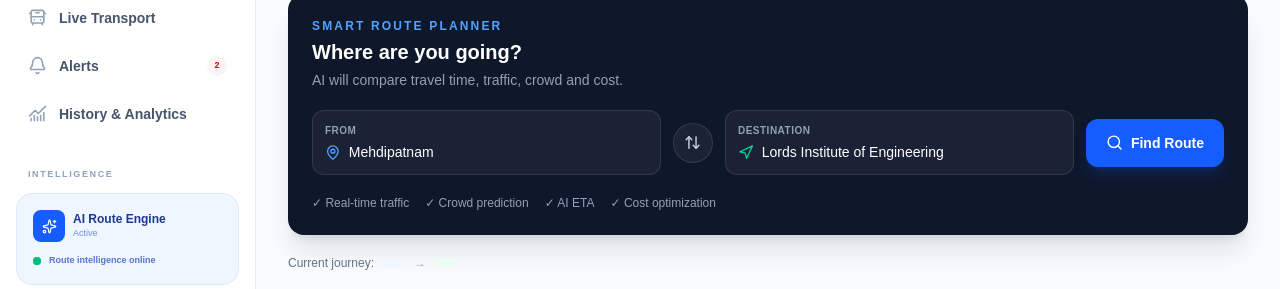
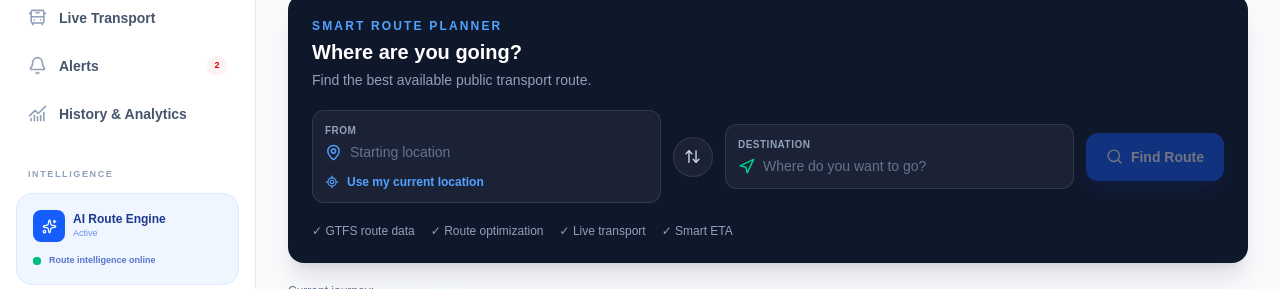
Before and after one commit to ahmadbhanvadiya-dot/Smartcommute-web, a Next.js app: page /dashboard in a window 1280 px wide. Shown: the part 230-519 px from the top of the page. Built offline with nearby package versions, Linux system fonts and the light colour scheme.

Commit message:
added current location

```diff
--- a/src/app/dashboard/page.tsx
+++ b/src/app/dashboard/page.tsx
@@ -139,6 +139,50 @@ const [currentLocation, setCurrentLocation] =
 
 const [locationLoading, setLocationLoading] =
   useState(false);
+
+const handleUseCurrentLocation = () => {
+  if (!navigator.geolocation) {
+    setRouteError(
+      "Location services are not supported by this browser."
+    );
+    return;
+  }
+
+  setLocationLoading(true);
+  setRouteError(null);
+
+  navigator.geolocation.getCurrentPosition(
+    (position) => {
+      const coordinates = {
+        latitude: position.coords.latitude,
+        longitude: position.coords.longitude,
+      };
+
+      setCurrentLocation(coordinates);
+
+      setLocationLoading(false);
+    },
+
+    (error) => {
+      console.error(
+        "Location error:",
+        error
+      );
+
+      setLocationLoading(false);
+
+      setRouteError(
+        "Unable to access your location. Please allow location permission and try again."
+      );
+    },
+
+    {
+      enableHighAccuracy: true,
+      timeout: 10000,
+      maximumAge: 5000,
+    }
+  );
+};
 
   /* ======================================================= */
   /* BEST ROUTE */
@@ -329,8 +373,14 @@ setSelectedRouteId(null);
           {/* ================================================= */}
 
           <RouteSearch
-            onSearch={handleRouteSearch}
-          />
+  onSearch={handleRouteSearch}
+  onUseCurrentLocation={
+    handleUseCurrentLocation
+  }
+  locationLoading={
+    locationLoading
+  }
+/>
 
           {/* ================================================= */}
           {/* CURRENT JOURNEY */}
--- a/src/components/dashboard/RouteSearch.tsx
+++ b/src/components/dashboard/RouteSearch.tsx
@@ -6,19 +6,24 @@ import {
   MapPin,
   Navigation,
   Search,
+  LocateFixed,
 } from "lucide-react";
 
 interface RouteSearchProps {
   onSearch?: (from: string, to: string) => void;
+
+  onUseCurrentLocation?: () => void;
+
+  locationLoading?: boolean;
 }
 
 export default function RouteSearch({
   onSearch,
+  onUseCurrentLocation,
+  locationLoading = false,
 }: RouteSearchProps) {
-  const [from, setFrom] = useState("Mehdipatnam");
-  const [to, setTo] = useState(
-    "Lords Institute of Engineering"
-  );
+  const [from, setFrom] = useState("");
+  const [to, setTo] = useState("");
 
   const swapLocations = () => {
     setFrom(to);
@@ -30,11 +35,21 @@ export default function RouteSearch({
       return;
     }
 
-    onSearch?.(from.trim(), to.trim());
+    onSearch?.(
+      from.trim(),
+      to.trim()
+    );
+  };
+
+  const handleCurrentLocation = () => {
+    setFrom("Current Location");
+    onUseCurrentLocation?.();
   };
 
   return (
     <div className="overflow-hidden rounded-2xl bg-slate-900 p-6 text-white shadow-xl shadow-slate-900/10">
+
+      {/* HEADER */}
       <div className="mb-5">
         <p className="text-xs font-semibold uppercase tracking-[0.18em] text-blue-400">
           Smart Route Planner
@@ -45,31 +60,52 @@ export default function RouteSearch({
         </h2>
 
         <p className="mt-1 text-sm text-slate-400">
-          AI will compare travel time, traffic, crowd and cost.
+          Find the best available public transport route.
         </p>
       </div>
 
+      {/* ROUTE INPUTS */}
       <div className="grid gap-3 lg:grid-cols-[1fr_auto_1fr_auto] lg:items-center">
 
         {/* FROM */}
         <div className="rounded-xl border border-white/10 bg-white/5 p-3">
+
           <label className="mb-1 block text-[10px] font-bold uppercase tracking-wider text-slate-400">
             From
           </label>
 
           <div className="flex items-center gap-2">
+
             <MapPin
               size={17}
-              className="text-blue-400"
+              className="shrink-0 text-blue-400"
             />
 
             <input
               value={from}
-              onChange={(e) => setFrom(e.target.value)}
+              onChange={(e) =>
+                setFrom(e.target.value)
+              }
               className="w-full bg-transparent text-sm font-medium text-white outline-none placeholder:text-slate-500"
               placeholder="Starting location"
             />
+
           </div>
+
+          {/* CURRENT LOCATION */}
+          <button
+            type="button"
+            onClick={handleCurrentLocation}
+            disabled={locationLoading}
+            className="mt-3 flex items-center gap-2 text-xs font-semibold text-blue-400 transition hover:text-blue-300 disabled:cursor-not-allowed disabled:opacity-50"
+          >
+            <LocateFixed size={14} />
+
+            {locationLoading
+              ? "Finding your location..."
+              : "Use my current location"}
+          </button>
+
         </div>
 
         {/* SWAP */}
@@ -84,42 +120,71 @@ export default function RouteSearch({
 
         {/* DESTINATION */}
         <div className="rounded-xl border border-white/10 bg-white/5 p-3">
+
           <label className="mb-1 block text-[10px] font-bold uppercase tracking-wider text-slate-400">
             Destination
           </label>
 
           <div className="flex items-center gap-2">
+
             <Navigation
               size={17}
-              className="text-emerald-400"
+              className="shrink-0 text-emerald-400"
             />
 
             <input
               value={to}
-              onChange={(e) => setTo(e.target.value)}
+              onChange={(e) =>
+                setTo(e.target.value)
+              }
               className="w-full bg-transparent text-sm font-medium text-white outline-none placeholder:text-slate-500"
-              placeholder="Destination"
+              placeholder="Where do you want to go?"
             />
+
           </div>
+
         </div>
 
         {/* SEARCH */}
         <button
           type="button"
           onClick={handleSearch}
-          className="flex h-12 items-center justify-center gap-2 rounded-xl bg-blue-600 px-5 text-sm font-bold text-white shadow-lg shadow-blue-600/20 transition hover:bg-blue-500 active:scale-[0.98]"
+          disabled={
+            !from.trim() ||
+            !to.trim()
+          }
+          className="flex h-12 items-center justify-center gap-2 rounded-xl bg-blue-600 px-5 text-sm font-bold text-white shadow-lg shadow-blue-600/20 transition hover:bg-blue-500 active:scale-[0.98] disabled:cursor-not-allowed disabled:opacity-40"
         >
+
           <Search size={17} />
+
           Find Route
+
         </button>
+
       </div>
 
+      {/* FEATURES */}
       <div className="mt-5 flex flex-wrap gap-4 text-xs text-slate-400">
-        <span>✓ Real-time traffic</span>
-        <span>✓ Crowd prediction</span>
-        <span>✓ AI ETA</span>
-        <span>✓ Cost optimization</span>
+
+        <span>
+          ✓ GTFS route data
+        </span>
+
+        <span>
+          ✓ Route optimization
+        </span>
+
+        <span>
+          ✓ Live transport
+        </span>
+
+        <span>
+          ✓ Smart ETA
+        </span>
+
       </div>
+
     </div>
   );
 }
```
